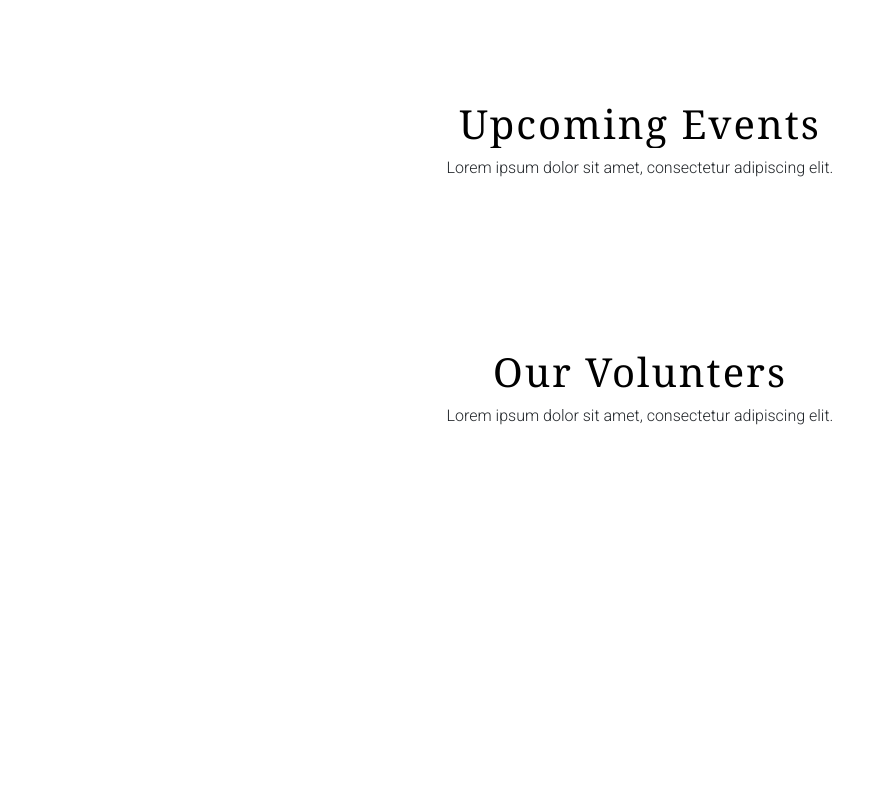
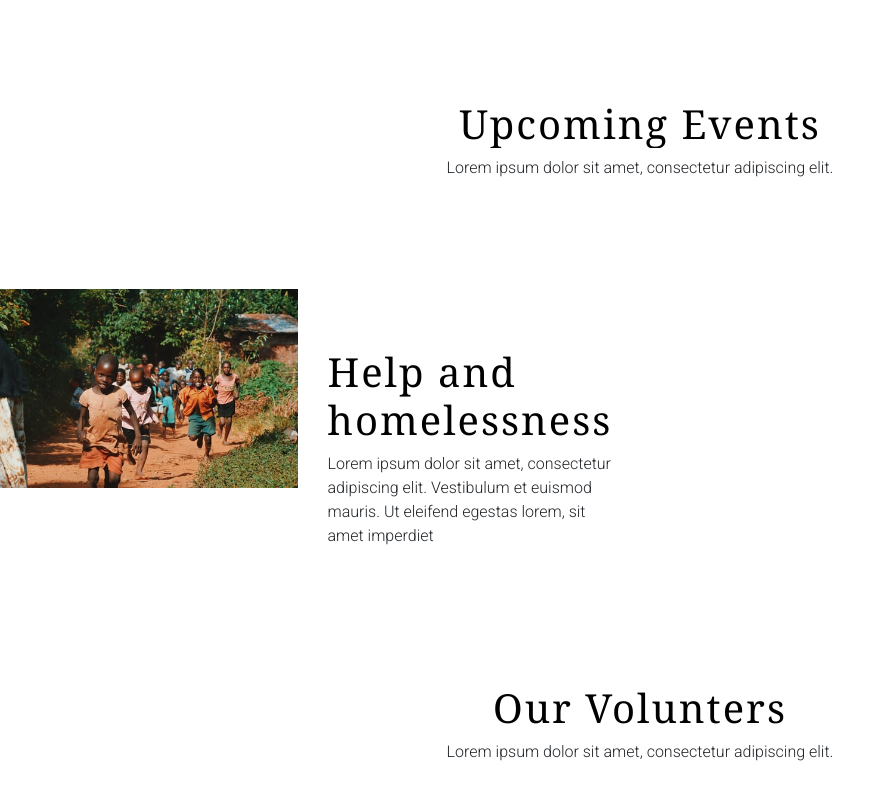
Before and after one commit to Diana-nyamai/CharityFundWebsite, a React (Create React App) app: page / in a window 1280 px wide. Shown: the part 2489-3289 px from the top of the page, without its empty margins (0-895 px from the left). Before the commit the page ends 2965 px from the top, so only its background shows below. Built offline with nearby package versions, Linux system fonts and the light colour scheme.

Commit message:
upcoming event update

```diff
--- a/src/Pages/homepage/HomePage.js
+++ b/src/Pages/homepage/HomePage.js
@@ -4,6 +4,7 @@ import { BrowserRouter as Router } from 'react-router-dom';
 import {Nav,Navbar} from 'react-bootstrap';
 import {Animated} from "react-animated-css";
 import FeaturedCauses from './FeaturedCauses';
+import UpcomingEvents from './UpcomingEvents';
 
 class Homepage extends React.Component {
   constructor(props) {
@@ -108,7 +109,7 @@ class Homepage extends React.Component {
        <h1 style={{textAlign:'center'}}>Upcoming Events</h1>
        <p style={{textAlign:'center'}}>Lorem ipsum dolor sit amet, consectetur adipiscing elit.</p>
        </div>
-
+      <UpcomingEvents/>
 
        {/*Our volunteers */}
        <div style={{paddingBottom:'2em'}}>
--- /dev/null
+++ b/src/Pages/homepage/UpcomingEvents.js
@@ -0,0 +1,33 @@
+import React, { Component } from 'react'
+
+
+export class UpcomingEvents extends Component {
+    render() {
+        return (
+            <div className="row">
+                <div className="col-lg-6">
+                <div className="event">
+                <div className="row align-items-center">
+                <div className="col-lg-6 col-md-6">
+                <figure>
+                <img className="img-fluid w-100" src="../Images/C1.jpg" alt="event"/>
+                <div className="img-overlay"></div>
+                </figure>
+                </div>
+                <div className="col-lg-6 col-md-6">
+                <div className="content_wrapper">
+                <h1 className="title"> Help and homelessness</h1>
+                <p>Lorem ipsum dolor sit amet, consectetur adipiscing elit. Vestibulum et euismod mauris.
+                Ut eleifend egestas lorem, sit amet imperdiet</p>
+                <div className="d-flex count_time"></div>
+                </div>
+                </div>
+                </div>
+                </div>
+                </div>
+            </div>
+        )
+    }
+}
+
+export default UpcomingEvents
```
Also changed, not shown: 1 other file (tests, documents, lock files or other folders).
